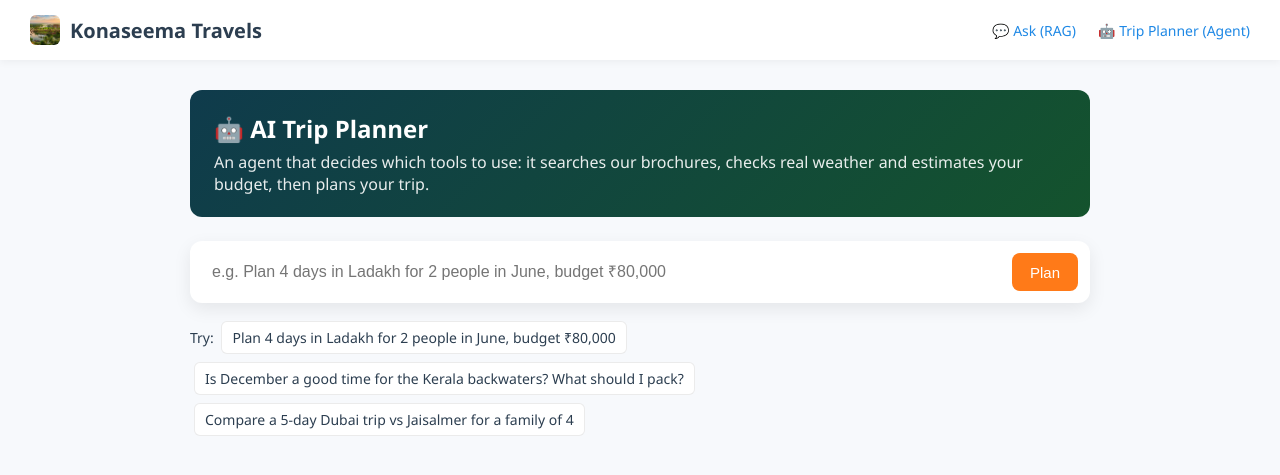
After one commit to N-Subramanya/azure-agentic-travel-planner, a Flask app: template templates/agent.html in a window 1280 px wide. The commit adds this page. Shown: the top 475 px of the page. Run offline with Flask 3, Linux system fonts and the light colour scheme; the template is opened without the code that fills it, so the values that code supplies are empty; some libraries are stand-ins or nearby versions.

Commit message:
feat: agentic AI trip planner with tool calling, weather and budget tools, chat memory

```diff
--- a/azure-pipelines.yml
+++ b/azure-pipelines.yml
@@ -43,6 +43,7 @@ stages:
             displayName: Stage app files
             inputs:
               Contents: |
+                agent.py
                 app.py
                 rag_app.py
                 requirements.txt
@@ -94,6 +95,7 @@ stages:
                       -AZURE_OPENAI_ENDPOINT $(AZURE_OPENAI_ENDPOINT)
                       -AZURE_OPENAI_KEY $(AZURE_OPENAI_KEY)
                       -AZURE_OPENAI_DEPLOYMENT $(AZURE_OPENAI_DEPLOYMENT)
+                      -FLASK_SECRET_KEY $(FLASK_SECRET_KEY)
 
                 - script: |
                     url="https://$(webAppName).azurewebsites.net/health"
--- a/requirements.txt
+++ b/requirements.txt
@@ -4,3 +4,4 @@ openai
 gunicorn==21.2.0
 waitress==2.1.2
 python-dotenv
+requests
--- /dev/null
+++ b/templates/agent.html
@@ -0,0 +1,274 @@
+<!DOCTYPE html>
+<html>
+<head>
+    <meta charset="utf-8" />
+    <meta name="viewport" content="width=device-width, initial-scale=1">
+    <title>Konaseema Travels · AI Trip Planner</title>
+    <link rel="icon" type="image/png" href="{{ url_for('static', filename='images/favicon.png') }}">
+    <script src="https://cdnjs.cloudflare.com/ajax/libs/marked/12.0.2/marked.min.js"></script>
+    <script src="https://cdnjs.cloudflare.com/ajax/libs/dompurify/3.1.6/purify.min.js"></script>
+
+    <style>
+        body {
+            margin: 0;
+            font-family: 'Segoe UI', sans-serif;
+            background: #f7f9fc;
+            color: #2c3e50;
+        }
+
+        .header {
+            display: flex;
+            align-items: center;
+            justify-content: space-between;
+            padding: 15px 30px;
+            background: white;
+            box-shadow: 0 2px 8px rgba(0,0,0,0.05);
+        }
+
+        .logo {
+            display: flex;
+            align-items: center;
+            gap: 10px;
+            font-weight: bold;
+            font-size: 20px;
+        }
+
+        .logo img { width: 30px; border-radius: 6px; }
+
+        .nav a {
+            color: #1e88e5;
+            text-decoration: none;
+            margin-left: 18px;
+            font-size: 14px;
+        }
+
+        .container {
+            max-width: 900px;
+            margin: 30px auto;
+            padding: 0 16px;
+        }
+
+        .intro {
+            background: linear-gradient(135deg, #0f3b4c, #14532d);
+            color: white;
+            padding: 22px 24px;
+            border-radius: 12px;
+            margin-bottom: 24px;
+        }
+
+        .intro h1 { margin: 0 0 6px; font-size: 24px; }
+        .intro p { margin: 0; opacity: 0.9; }
+
+        .bubble {
+            padding: 14px 18px;
+            border-radius: 12px;
+            margin-bottom: 14px;
+            line-height: 1.55;
+        }
+
+        .bubble.user {
+            background: #ff7a18;
+            color: white;
+            margin-left: 20%;
+        }
+
+        .bubble.assistant {
+            background: white;
+            box-shadow: 0 4px 12px rgba(0,0,0,0.08);
+            margin-right: 10%;
+        }
+
+        .bubble.previous { opacity: 0.75; }
+
+        .md { white-space: pre-wrap; }
+        .md.rendered { white-space: normal; }
+        .md.rendered h1, .md.rendered h2, .md.rendered h3 { font-size: 17px; margin: 12px 0 6px; }
+        .md.rendered ul { padding-left: 20px; }
+
+        .steps {
+            background: #eef6f3;
+            border: 1px solid #cfe7dc;
+            border-radius: 10px;
+            padding: 12px 16px;
+            margin-bottom: 14px;
+            margin-right: 10%;
+            font-size: 14px;
+        }
+
+        .steps b { display: block; margin-bottom: 6px; }
+
+        .step {
+            display: inline-block;
+            background: white;
+            border-radius: 6px;
+            padding: 5px 9px;
+            margin: 3px;
+            border: 1px solid rgba(0,0,0,0.08);
+            font-family: Consolas, monospace;
+            font-size: 12px;
+        }
+
+        .step.failed { border-color: #e57373; color: #c62828; }
+
+        .sources { margin-top: 12px; font-size: 14px; }
+        .sources a { color: #1e88e5; text-decoration: none; }
+
+        form.ask {
+            display: flex;
+            gap: 10px;
+            background: white;
+            padding: 12px;
+            border-radius: 12px;
+            box-shadow: 0 6px 18px rgba(0,0,0,0.08);
+            margin-top: 20px;
+        }
+
+        form.ask input {
+            flex: 1;
+            border: none;
+            outline: none;
+            font-size: 16px;
+            padding: 10px;
+        }
+
+        button {
+            background: #ff7a18;
+            border: none;
+            color: white;
+            padding: 10px 18px;
+            border-radius: 8px;
+            cursor: pointer;
+            font-size: 15px;
+        }
+
+        button:hover { background: #e66a10; }
+        button:disabled { background: #f3b27f; cursor: wait; }
+
+        .secondary {
+            background: transparent;
+            color: #888;
+            padding: 6px 0;
+            font-size: 13px;
+        }
+
+        .secondary:hover { background: transparent; color: #555; }
+
+        .examples { margin-top: 14px; font-size: 14px; }
+
+        .examples span {
+            display: inline-block;
+            margin: 4px;
+            padding: 6px 10px;
+            background: white;
+            border-radius: 6px;
+            cursor: pointer;
+            border: 1px solid rgba(0,0,0,0.08);
+        }
+
+        .examples span:hover { background: #f5f5f5; }
+
+        .thinking { display: none; margin-top: 10px; color: #888; font-size: 14px; }
+
+        @media (max-width: 600px) {
+            .bubble.user { margin-left: 0; }
+            .bubble.assistant, .steps { margin-right: 0; }
+            .header { padding: 12px 16px; }
+        }
+    </style>
+</head>
+
+<body>
+
+<div class="header">
+    <div class="logo">
+        <img src="{{ url_for('static', filename='images/logo.png') }}" alt="">
+        Konaseema Travels
+    </div>
+    <div class="nav">
+        <a href="{{ url_for('home') }}">💬 Ask (RAG)</a>
+        <a href="{{ url_for('agent_chat') }}">🤖 Trip Planner (Agent)</a>
+    </div>
+</div>
+
+<div class="container">
+
+    <div class="intro">
+        <h1>🤖 AI Trip Planner</h1>
+        <p>An agent that decides which tools to use: it searches our brochures, checks real weather and estimates your budget, then plans your trip.</p>
+    </div>
+
+    {% for turn in history %}
+        <div class="bubble {{ turn.role }} previous">
+            <div class="md">{{ turn.content }}</div>
+        </div>
+    {% endfor %}
+
+    {% if question %}
+        <div class="bubble user">{{ question }}</div>
+
+        {% if steps %}
+        <div class="steps">
+            <b>🧠 Agent steps</b>
+            {% set icons = {"search_brochures": "🔎", "get_weather": "🌤️", "estimate_budget": "💰"} %}
+            {% for s in steps %}
+                <span class="step {{ '' if s.ok else 'failed' }}">{{ icons.get(s.tool, "🛠️") }} {{ s.tool }}({% for k, v in s.args.items() %}{{ k }}={{ v }}{% if not loop.last %}, {% endif %}{% endfor %})</span>
+            {% endfor %}
+        </div>
+        {% endif %}
+
+        <div class="bubble assistant">
+            <div class="md">{{ answer }}</div>
+            {% if sources %}
+            <div class="sources">
+                <b>📎 Sources:</b><br>
+                {% for s in sources %}
+                    <a href="{{ s.url }}" target="_blank">{{ s.title }}</a><br>
+                {% endfor %}
+            </div>
+            {% endif %}
+        </div>
+    {% endif %}
+
+    <form class="ask" method="post" action="{{ url_for('agent_chat') }}" onsubmit="startThinking()">
+        <input id="question" type="text" name="question" autocomplete="off" required
+               placeholder="{{ 'Ask a follow-up…' if history else 'e.g. Plan 4 days in Ladakh for 2 people in June, budget ₹80,000' }}">
+        <button id="send" type="submit">Plan</button>
+    </form>
+    <div class="thinking" id="thinking">🧠 The agent is working: searching, checking weather, crunching numbers…</div>
+
+    {% if not history %}
+    <div class="examples">
+        Try:
+        <span onclick="fillQuery(this)">Plan 4 days in Ladakh for 2 people in June, budget ₹80,000</span>
+        <span onclick="fillQuery(this)">Is December a good time for the Kerala backwaters? What should I pack?</span>
+        <span onclick="fillQuery(this)">Compare a 5-day Dubai trip vs Jaisalmer for a family of 4</span>
+    </div>
+    {% else %}
+    <form method="post" action="{{ url_for('agent_reset') }}">
+        <button class="secondary" type="submit">↺ Start a new conversation</button>
+    </form>
+    {% endif %}
+
+</div>
+
+<script>
+    function fillQuery(el) {
+        document.getElementById("question").value = el.textContent;
+    }
+
+    function startThinking() {
+        document.getElementById("send").disabled = true;
+        document.getElementById("thinking").style.display = "block";
+    }
+
+    // Render the agent's Markdown safely (falls back to plain text if the CDN is unavailable)
+    if (window.marked && window.DOMPurify) {
+        document.querySelectorAll(".bubble.assistant .md").forEach(function (el) {
+            el.innerHTML = DOMPurify.sanitize(marked.parse(el.textContent));
+            el.classList.add("rendered");
+        });
+    }
+</script>
+
+</body>
+</html>
```
Also changed, not shown: agent.py (added, +207 -0 lines), docs/azure-setup.md (+1 -0 lines), rag_app.py (+58 -2 lines), templates/rag_home.html (+16 -0 lines), .github/workflows/ci.yml, README.md, docs/images/banner.svg, 1 other file.
